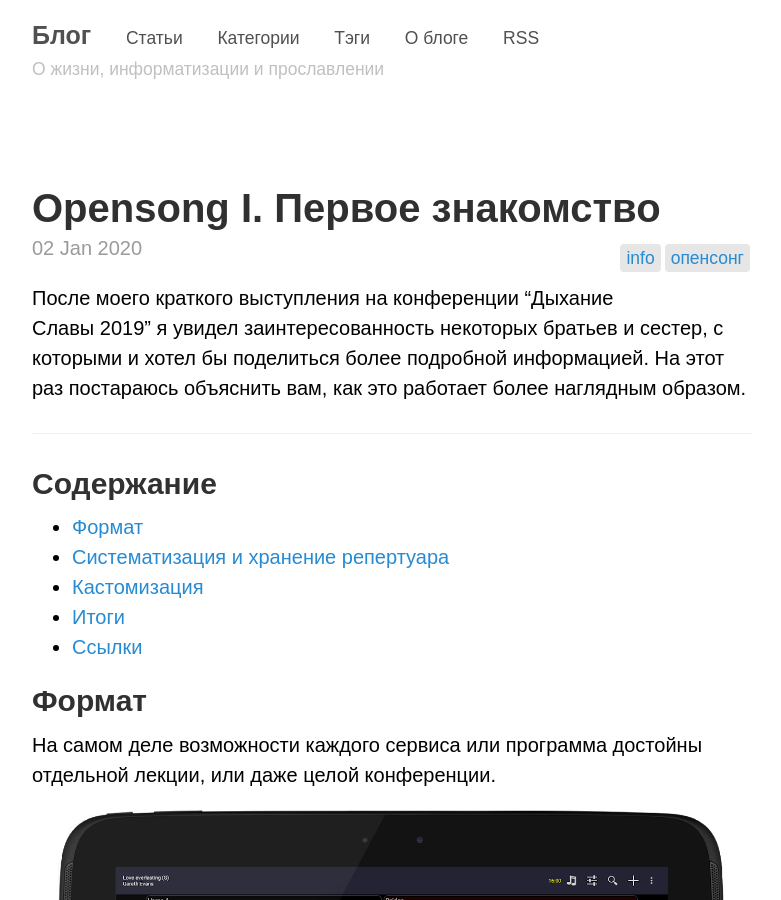
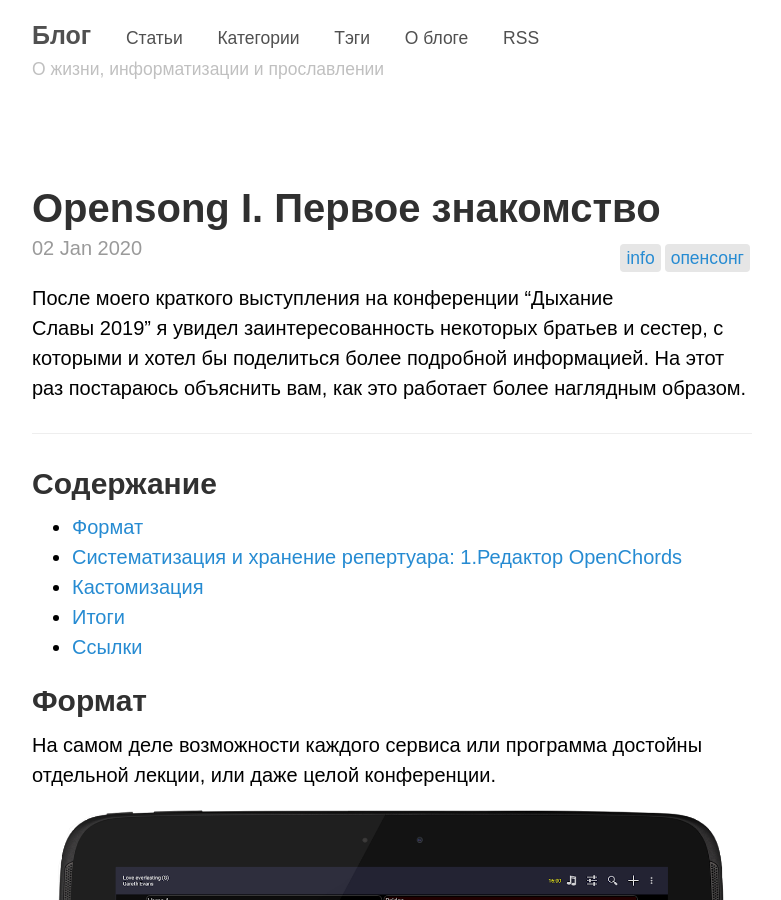
Before and after one commit to SergKnyz/alexblog, a Jekyll site: the page built from _posts/2020-01-02-statia-ob-opensong.markdown, in a window 1280 px wide and 900 px high. Shown: the whole window, without its empty margins (248-1029 px from the left). Built offline with Jekyll 4.4.1, drawn with Linux system fonts in a browser that asks for light colours; our own code applies the rules of GitHub Pages for plain Markdown files; a script that is not in the unit is left out; some of the changed text lies outside the part shown.

Commit message:
Updated Statia Ob Opensong

```diff
--- a/_posts/2020-01-02-statia-ob-opensong.markdown
+++ b/_posts/2020-01-02-statia-ob-opensong.markdown
@@ -15,7 +15,8 @@
 ## Содержание
 
 - [Формат](#format)
-- [Систематизация и хранение репертуара](#system)
+- [Систематизация и хранение репертуара:](#system)
+  [1.Редактор OpenChords](#openchords)
 - [Кастомизация](#customizations)
 - [Итоги](#summaries)
 - [Ссылки](#refs)
@@ -37,7 +38,7 @@
 
 Итак пройдемся далее по пунктам нашей схемы.
 
-## 1. Набираем песню в редакторе.
+## 1. Набираем песню в редакторе {#openchords}
 
 Для работы с базой песен существуют различные программы. Кроме того из за простоты формата файл можно открыть практически в любом текстовом редакторе.
 
```
